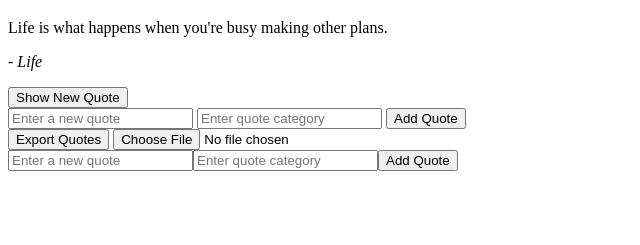
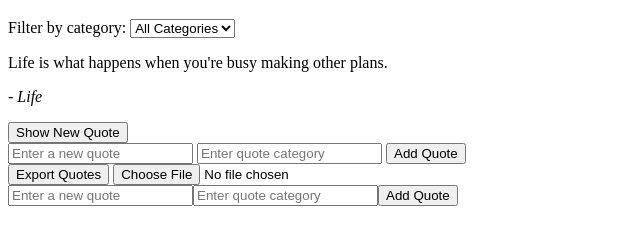
Before and after one commit to Abey-ku/alx_fe_javascript, a plain HTML site: page dom-manipulation/index.html in a window 1280 px wide. Shown: the part 61-306 px from the top of the page, without its empty margins (0-640 px from the left). Drawn offline with Linux system fonts and the light colour scheme.

Commit message:
update index.html and script.js files

```diff
--- a/dom-manipulation/index.html
+++ b/dom-manipulation/index.html
@@ -7,6 +7,15 @@
 </head>
 <body>
   <h1>Dynamic Quote Generator</h1>
+
+  <div>
+    <label for="categoryFilter">Filter by category: </label>
+    <select id="categoryFilter" onchange="filterQuotes()">
+      <option value="all">All Categories</option>
+      <!-- Dynamically populated categories -->
+    </select>
+  </div>
+
   <div id="quoteDisplay"></div>
   <button id="newQuote">Show New Quote</button>
 
--- a/dom-manipulation/script.js
+++ b/dom-manipulation/script.js
@@ -21,14 +21,65 @@ function saveQuotes() {
   localStorage.setItem('quotes', JSON.stringify(quotes));
 }
 
+// Function to get unique categories from the quotes array
+function getCategories() {
+  const categories = quotes.map(quote => quote.category);
+  return [...new Set(categories)];
+}
+
+// Function to populate category filter options
+function populateCategoryFilter() {
+  const categoryFilter = document.getElementById('categoryFilter');
+  categoryFilter.innerHTML = '<option value="all">All Categories</option>';
+  getCategories().forEach(category => {
+    const option = document.createElement('option');
+    option.value = category;
+    option.textContent = category;
+    categoryFilter.appendChild(option);
+  });
+
+  // Restore the last selected category filter
+  const lastSelectedCategory = localStorage.getItem('selectedCategory');
+  if (lastSelectedCategory) {
+    categoryFilter.value = lastSelectedCategory;
+  }
+}
+
 // Function to display a random quote
 function showRandomQuote() {
   const quoteDisplay = document.getElementById('quoteDisplay');
-  const randomIndex = Math.floor(Math.random() * quotes.length);
-  const randomQuote = quotes[randomIndex];
+  const filteredQuotes = filterQuotesArray();
+  const randomIndex = Math.floor(Math.random() * filteredQuotes.length);
+  const randomQuote = filteredQuotes[randomIndex];
   quoteDisplay.innerHTML = `<p>${randomQuote.text}</p><p><em>- ${randomQuote.category}</em></p>`;
   // Save the last viewed quote to session storage
   sessionStorage.setItem('lastViewedQuote', JSON.stringify(randomQuote));
+}
+
+// Function to filter quotes based on the selected category
+function filterQuotes() {
+  const selectedCategory = document.getElementById('categoryFilter').value;
+  localStorage.setItem('selectedCategory', selectedCategory);
+
+  const filteredQuotes = filterQuotesArray();
+  const quoteDisplay = document.getElementById('quoteDisplay');
+  if (filteredQuotes.length > 0) {
+    const randomIndex = Math.floor(Math.random() * filteredQuotes.length);
+    const randomQuote = filteredQuotes[randomIndex];
+    quoteDisplay.innerHTML = `<p>${randomQuote.text}</p><p><em>- ${randomQuote.category}</em></p>`;
+  } else {
+    quoteDisplay.innerHTML = '<p>No quotes available for this category.</p>';
+  }
+}
+
+// Helper function to get filtered quotes array based on the selected category
+function filterQuotesArray() {
+  const selectedCategory = document.getElementById('categoryFilter').value;
+  if (selectedCategory === 'all') {
+    return quotes;
+  } else {
+    return quotes.filter(quote => quote.category === selectedCategory);
+  }
 }
 
 // Function to create the form to add a new quote
@@ -69,6 +120,9 @@ function addQuote() {
     document.getElementById('newQuoteText').value = '';
     document.getElementById('newQuoteCategory').value = '';
 
+    // Update category filter options
+    populateCategoryFilter();
+
     // Update the DOM by showing the new quote
     showRandomQuote();
   } else {
@@ -97,6 +151,8 @@ function importFromJsonFile(event) {
     quotes.push(...importedQuotes);
     saveQuotes();
     alert('Quotes imported successfully!');
+    populateCategoryFilter();
+    showRandomQuote();
   };
   fileReader.readAsText(event.target.files[0]);
 }
@@ -105,6 +161,9 @@ function importFromJsonFile(event) {
 function init() {
   // Load quotes from local storage
   loadQuotes();
+
+  // Populate category filter options
+  populateCategoryFilter();
 
   // Create the form to add a new quote
   createAddQuoteForm();
```
